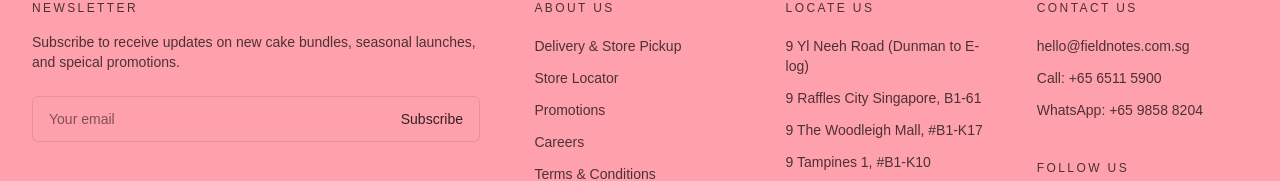
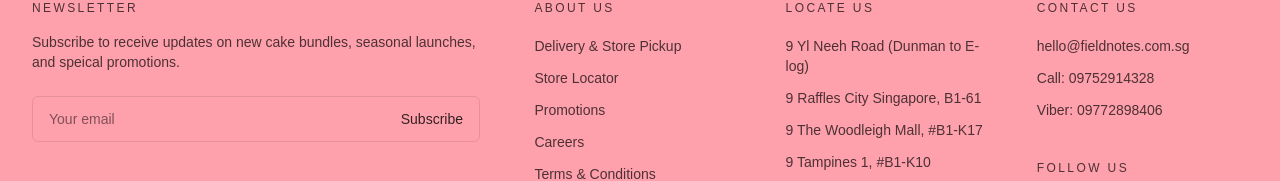
Before and after one commit to wer-jp-kyaw-min-hein/cake-bundles-clone, a Next.js app: page / in a window 1280 px wide. Shown: the part 3818-3999 px from the top of the page. Built offline with nearby package versions, Linux system fonts and the light colour scheme.

Commit message:
Fix hero navigation and add interactive product availability3

```diff
--- a/app/components/Footer.tsx
+++ b/app/components/Footer.tsx
@@ -1,3 +1,5 @@
+"use client";
+
 export default function Footer() {
   return (
     <footer className="mt-20 bg-rose-300 text-black/70">
@@ -10,10 +12,14 @@
             Newsletter
             </h3>
 
-            <p className="mt-4 max-w-md text-sm text-black/70">
+            <p className="mt-4 text-sm text-black/70 max-w-md">
               Subscribe to receive updates on new cake bundles, seasonal launches, and speical promotions.</p>
 
-              <form className="mt-6 flex max-w-md items-center overflow-hidden rounded-md border border-black/10" onSubmit={(e) => e.preventDefault()}>
+              <form
+    className="mt-6 flex items-center border border-black/10 rounded-md overflow-hidden max-w-md"
+    onSubmit={(e) => e.preventDefault()}
+  >
+
   <input
     type="email"
     name="email"
@@ -125,8 +131,8 @@
                 </a>
               </p>
               <p>
-                <a className="hover:text-black" href="tel:+6565115900">
-                  Call: +65 6511 5900
+                <a className="hover:text-black" href="tel:+959752914328">
+                  Call: 09752914328
                 </a>
               </p>
               <p>
@@ -136,7 +142,7 @@
                   target="_blank"
                   rel="noreferrer"
                 >
-                  WhatsApp: +65 9858 8204
+                  Viber: 09772898406
                 </a>
               </p>
             </div>
```
